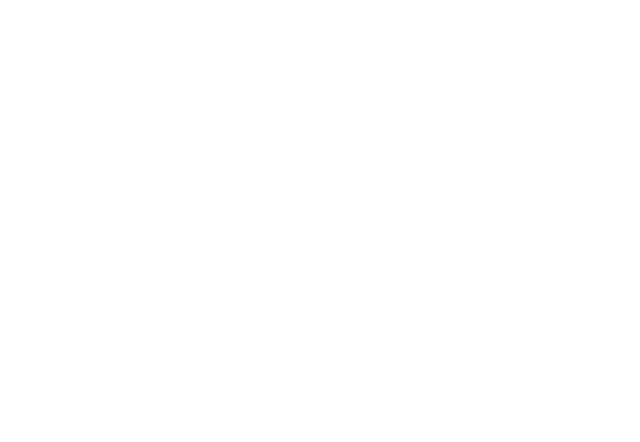
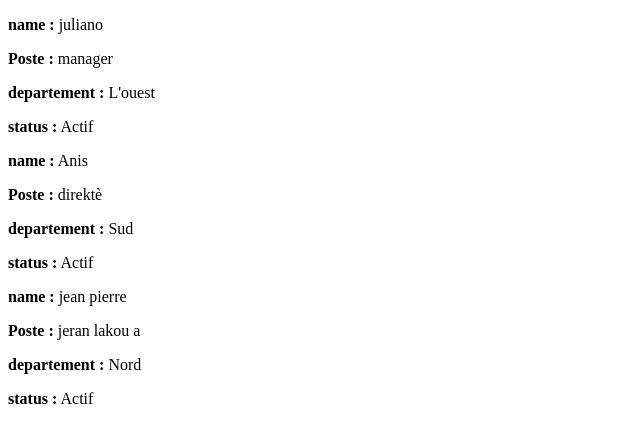
Before and after one commit to anisrevens-rgb/Capstone-projet-1, a React (Vite) app in the folder Capstone projet 1/: page / in a window 1280 px wide. Shown: the top 442 px of the page, without its empty margins (0-640 px from the left). Built offline with nearby package versions, Linux system fonts and the light colour scheme.

Commit message:
list ak card

```diff
--- a/Capstone projet 1/src/Components/EmployeeCard.jsx
+++ b/Capstone projet 1/src/Components/EmployeeCard.jsx
@@ -1,11 +1,12 @@
 import "./EmployeeCard.css"
-export default function EmployeeCard( employee ){
+
+export default function EmployeeCard( employes ){
     return (
 <div className="employee-card">
-<h3>name</h3>
-<p><strong>Poste :</strong></p>
-<p><strong>departement :</strong></p>
-<p><strong>status :</strong></p>
+<p><strong>name :</strong> {employes.name}   </p>
+<p><strong>Poste :</strong> {employes.poste }  </p>
+<p><strong>departement :</strong> {employes.department}  </p>
+<p><strong>status :</strong> {employes.status}  </p>
 
 
 </div>
--- a/Capstone projet 1/src/Components/EmployeeList.jsx
+++ b/Capstone projet 1/src/Components/EmployeeList.jsx
@@ -1,11 +1,17 @@
 import "./EmployeeList.css"
 import EmployeeCard from './EmployeeCard';
+import { employees } from "../data/employes";
 
 export default function EmployeeList({ employes }){
     return(
         <div className="employee-list">
           {employees.map((emp) => (
-            <EmployeeCard key={emp.id} employee={emp} />
+            <EmployeeCard
+             key={emp.id}
+             name={emp.name}
+             poste={emp.poste}
+             department={emp.department}
+             status={emp.status}  />
           ))}
         </div>
       );
--- a/Capstone projet 1/src/Pages/EmployeeDashboard.jsx
+++ b/Capstone projet 1/src/Pages/EmployeeDashboard.jsx
@@ -1,5 +1,16 @@
 import EmployeeList from "../Components/EmployeeList";
 import EmployeeForm from "../Components/EmployeeForm";
-export default function EmployeeDashboard({ employes }){
+
+export default function EmployeeDashboard({ employees })
+{
+ return (
+   <>
+      <EmployeeList></EmployeeList>
+
+   </>
+
+
+
+ );
 
 }
--- /dev/null
+++ b/Capstone projet 1/src/data/employes.js
@@ -0,0 +1,30 @@
+
+export const employees = [
+{
+  id: 1,
+  name: "juliano",
+  poste: "manager",
+  department: "L'ouest",
+  status: "Actif"
+},
+
+ {
+    id: 2,
+    name: "Anis",
+    poste: "direktè ",
+    department: "Sud",
+    status: "Actif"
+  },
+
+
+  {
+    id: 3,
+    name: "jean pierre",
+    poste: "jeran lakou a ",
+    department: "Nord",
+    status: "Actif"
+  },
+
+
+
+]
```
Also changed, not shown: 1 other file (tests, documents, lock files or other folders).
